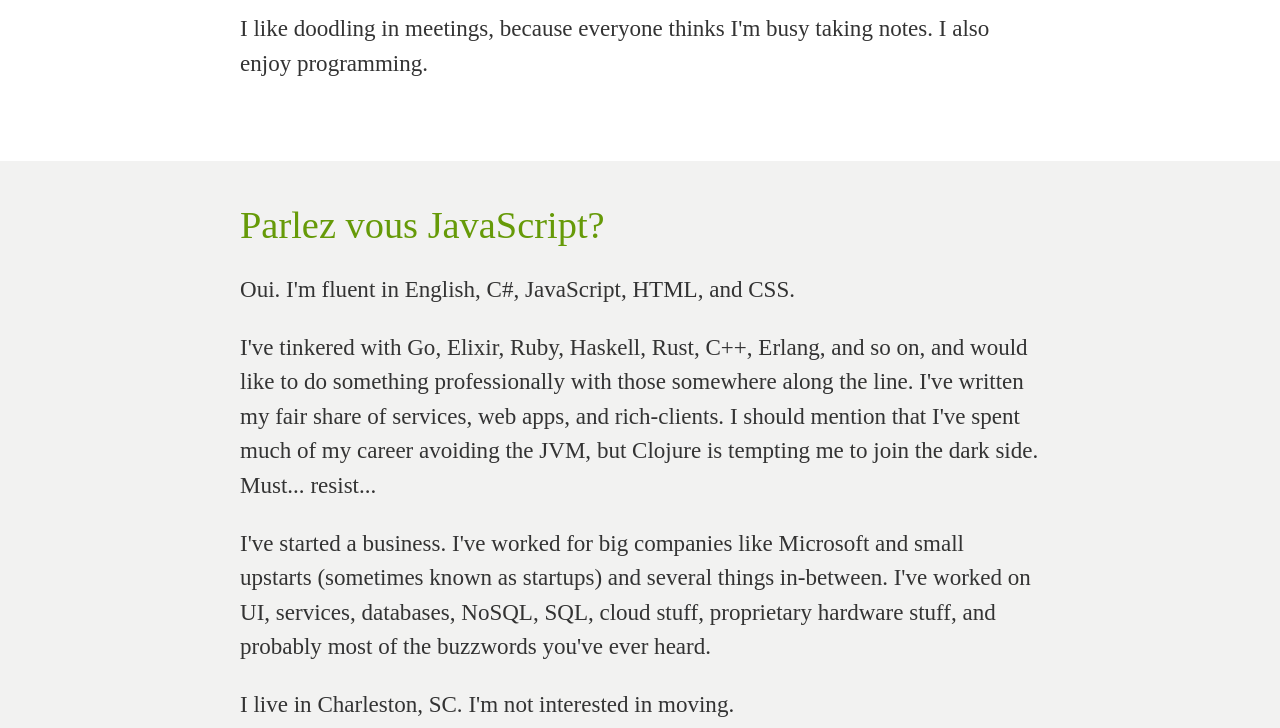
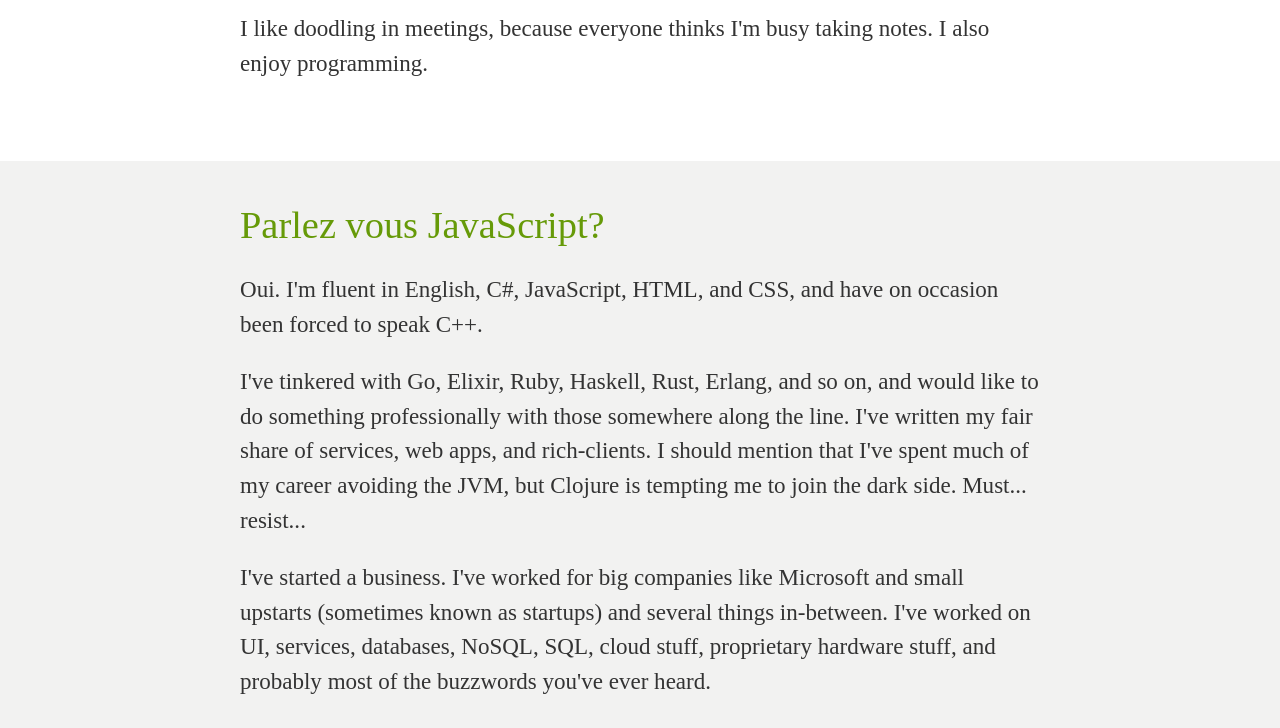
Before and after one commit to chrisdavies/chrisdavies.github.io, a plain HTML site: page index.html in a window 1280 px wide. Shown: the part 624-1352 px from the top of the page. Drawn offline with Linux system fonts and the light colour scheme.

Commit message:
Update index.html

```diff
--- a/index.html
+++ b/index.html
@@ -20,8 +20,8 @@
     <div class="main-section languages">
         <div class="nested-section">
             <h2 class="em">Parlez vous JavaScript?</h2>
-            <p>Oui. I'm fluent in English, C#, JavaScript, HTML, and CSS.</p>
-            <p>I've tinkered with Go, Elixir, Ruby, Haskell, Rust, C++, Erlang, and so on, and
+            <p>Oui. I'm fluent in English, C#, JavaScript, HTML, and CSS, and have on occasion been forced to speak C++.</p>
+            <p>I've tinkered with Go, Elixir, Ruby, Haskell, Rust, Erlang, and so on, and
             would like to do something professionally with those somewhere along the line.
             I've written my fair share of services, web apps, and rich-clients. I should mention that
             I've spent much of my career avoiding the JVM, but
```
